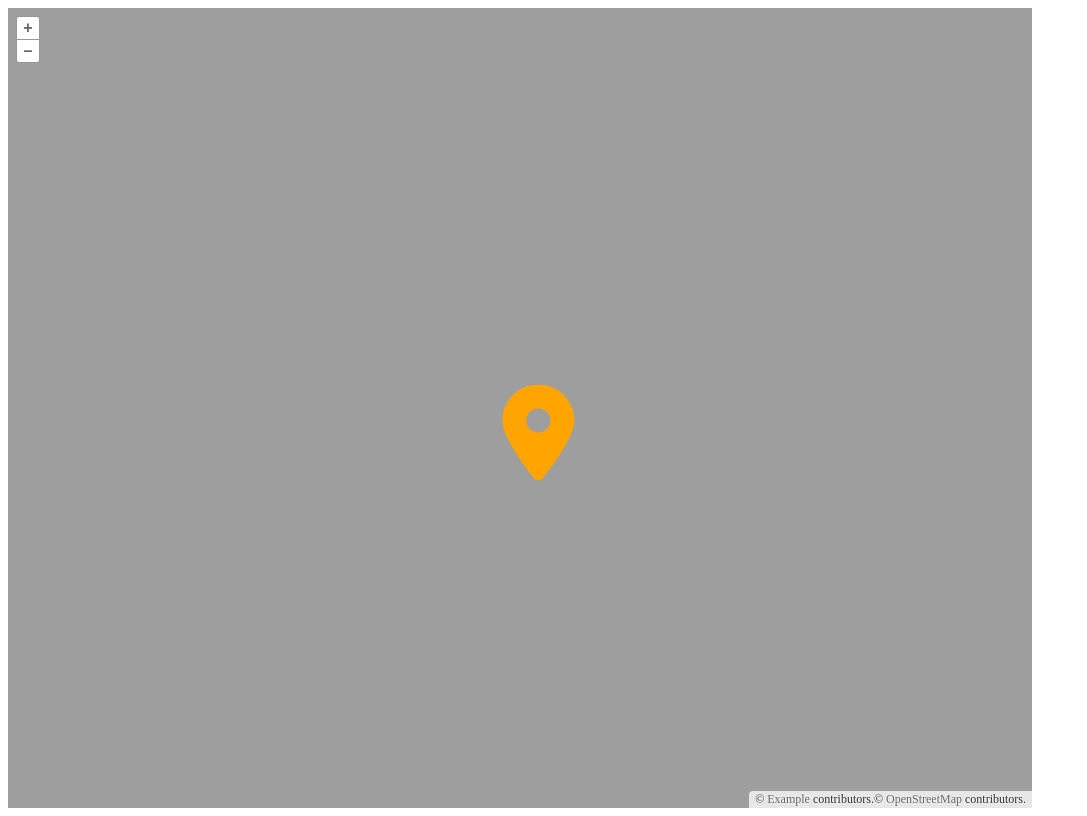
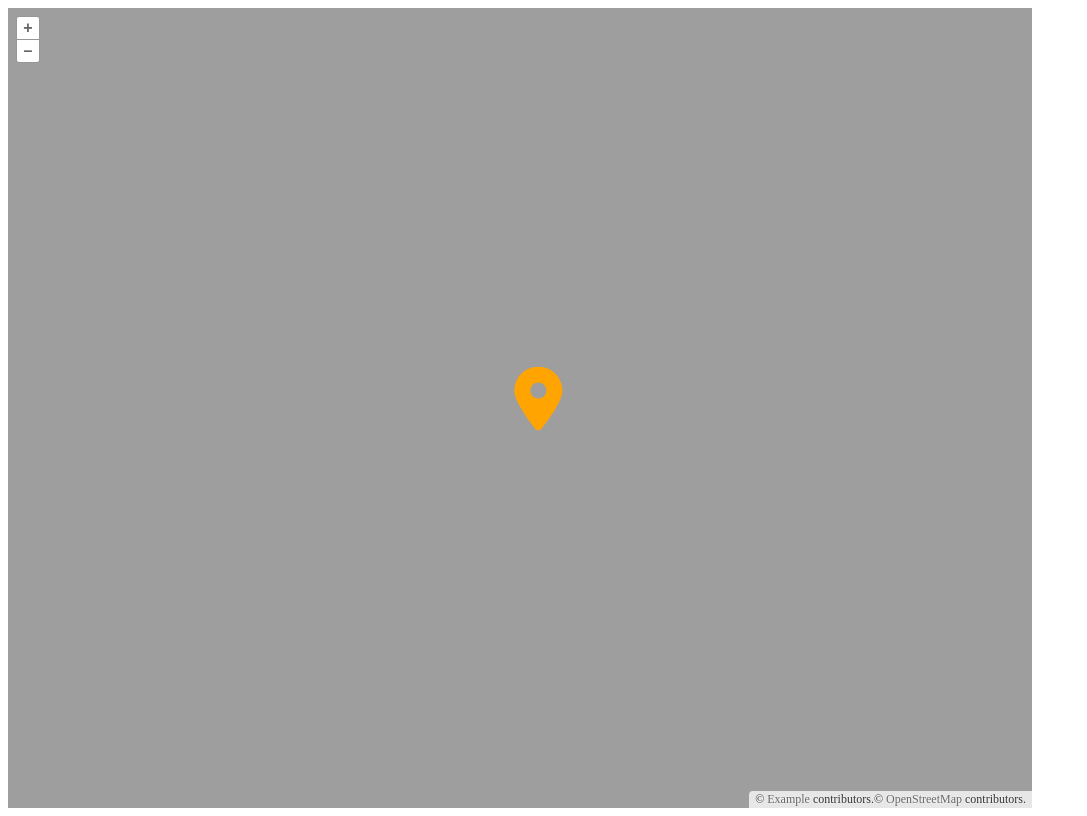
Before and after one commit to servedsmart/ol-sp, a website built with Vite: page index.html in a window 1280 px wide. Shown: the whole page, without its empty margins (0-1087 px from the left). Built offline with nearby package versions, Linux system fonts and the light colour scheme; files whose address does not match are found by name.

Commit message:
:lipstick: Fix positioning of icon and popup

```diff
--- a/src/main.js
+++ b/src/main.js
@@ -96,23 +96,22 @@ document.addEventListener("DOMContentLoaded", () => {
   const iconElement = document.getElementById(iconId);
   const iconOverlay = new Overlay({
     element: iconElement,
-    positioning: "center-center",
+    positioning: "bottom-center",
     position: fromLonLat([pointX, pointY]),
     stopEvent: false,
   });
   map.addOverlay(iconOverlay);
 
   // Initialize popupOverlay and add to map
-
+  const popupOffsetY = parseInt(parseInt(window.getComputedStyle(iconElement).height) * -1.2);
   const popupElement = document.getElementById(popupId);
-
   if (popupElement.innerHTML === "") {
     return;
   }
   const popupOverlay = new Overlay({
     element: popupElement,
     positioning: "bottom-center",
-    offset: [0, -60],
+    offset: [0, popupOffsetY],
     stopEvent: false,
   });
   map.addOverlay(popupOverlay);
--- a/src/style.css
+++ b/src/style.css
@@ -12,9 +12,8 @@
 
 .ol-icon {
   user-select: none;
-  background: transparent;
-  height: calc(0.25rem * 24);
-  width: calc(0.25rem * 24);
+  height: 64px;
+  width: 64px;
   cursor: pointer;
   filter: invert(81%) sepia(43%) saturate(5989%) hue-rotate(360deg)
     brightness(102%) contrast(103%);
@@ -22,7 +21,6 @@
 
 .ol-icon:hover {
   transform: scale(1.2);
-  transition: transform 0.2s ease;
 }
 
 .ol-popup {
```
